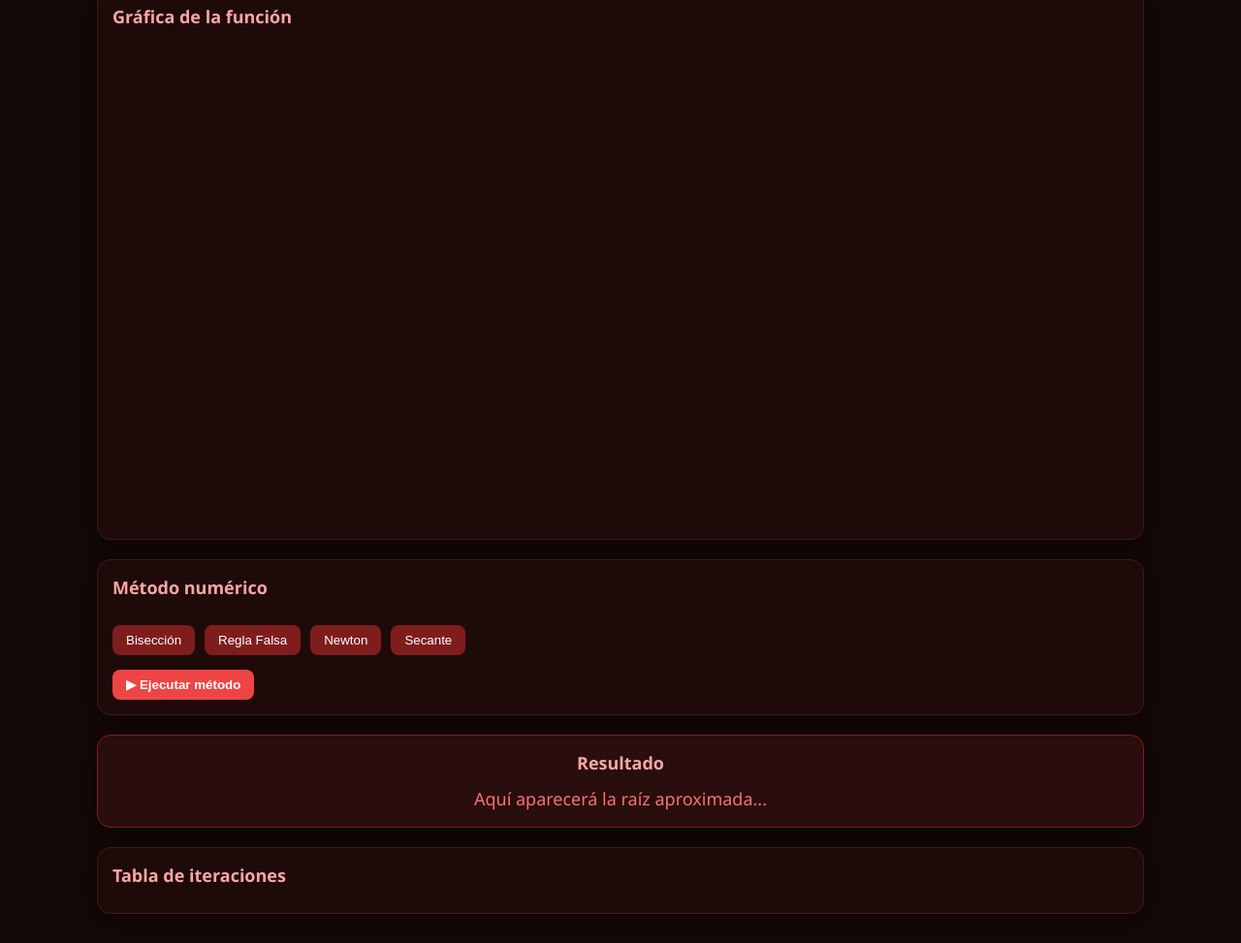
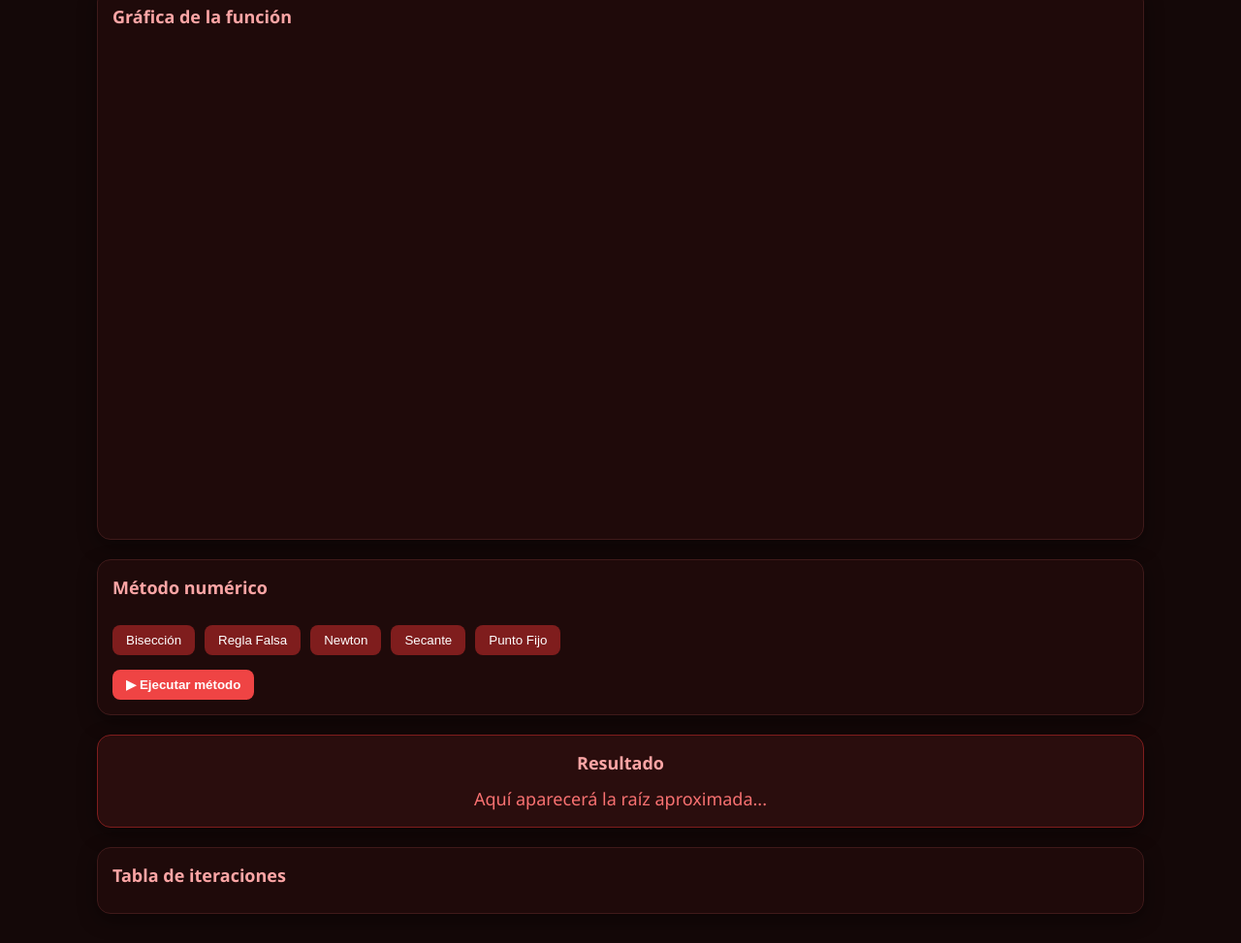
Before and after one commit to JEFFERSON01342/MathQuillM-todosNum-ricos, a plain HTML site: page index.html in a window 1280 px wide. Shown: the part 567-1540 px from the top of the page at 97% size. Drawn offline with Linux system fonts and the light colour scheme; a script that the page names is missing.

Commit message:
Add favicon and new method button to index.html

```diff
--- a/index.html
+++ b/index.html
@@ -9,6 +9,7 @@
 
     <!-- DESMOS -->
     <script src="https://www.desmos.com/api/v1.11/calculator.js?apiKey=95ae3c138c5845289c3d45408fc8839f"></script>
+    <link rel="icon" type="image/png" href="logo.png">
 </head>
 
 <body>
@@ -54,6 +55,7 @@
             <button class="metodo-btn" data-metodo="reglaFalsa">Regla Falsa</button>
             <button class="metodo-btn" data-metodo="newton">Newton</button>
             <button class="metodo-btn" data-metodo="secante">Secante</button>
+            <button class="metodo-btn" data-metodo="puntoFijo">Punto Fijo</button>
         </div>
 
         <div class="inputs-metodo" id="inputs-metodo">
```
